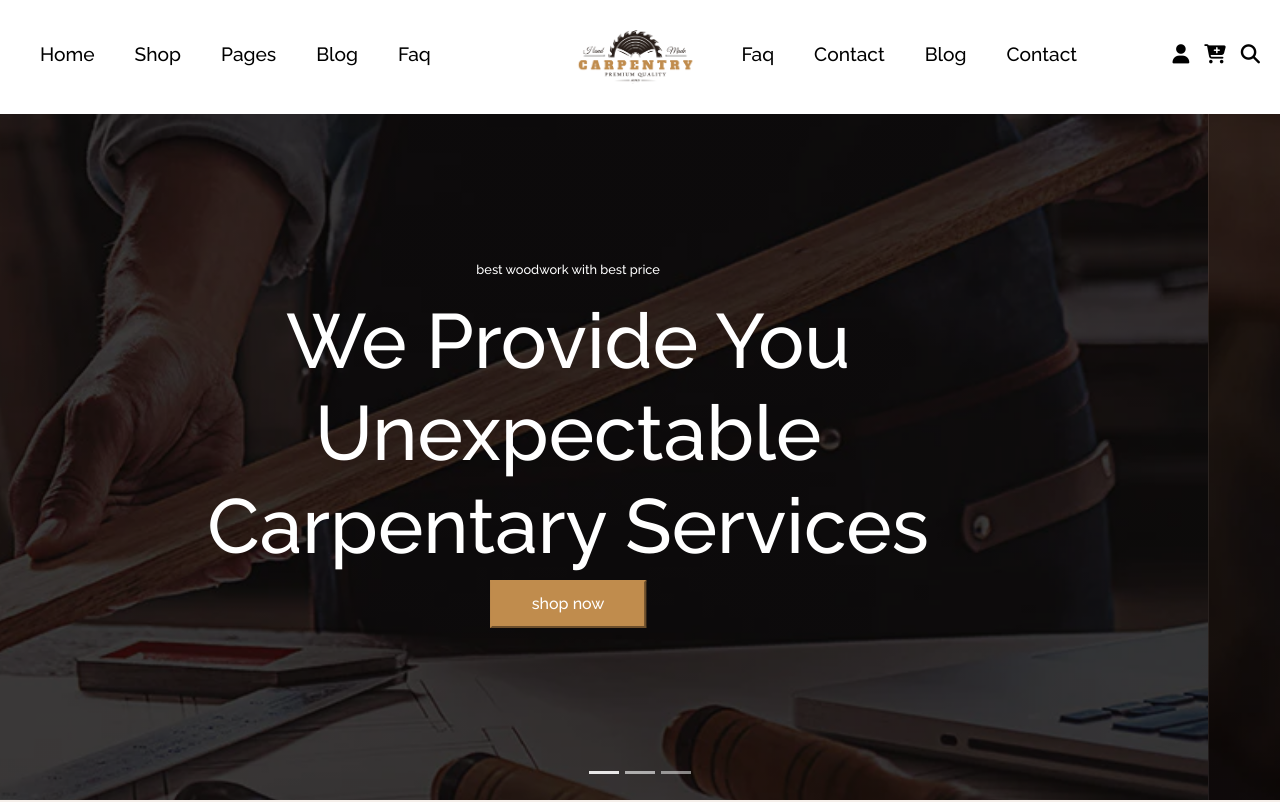
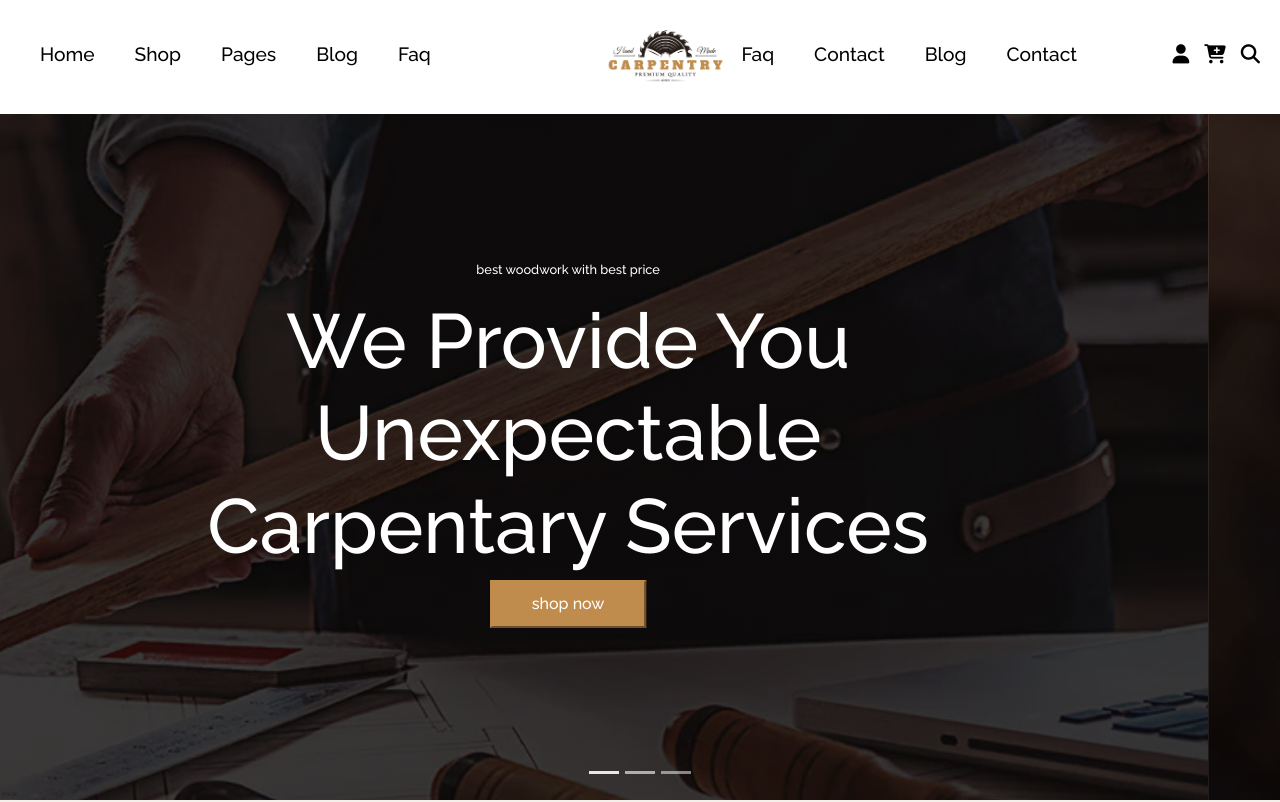
Before and after one commit to Ki-234TechWeb/woodwork, a plain HTML site: page index.html in a window 1280 px wide. Shown: the top 802 px of the page. Drawn offline with nearby package versions, Linux system fonts and the light colour scheme.

Commit message:
Update style.css

```diff
--- a/style.css
+++ b/style.css
@@ -55,7 +55,7 @@ width: 120px;
 margin:0 auto;
 align-self: center;
  justify-self: center;
-transform: translateX(50px);
+transform: translateX(80px);
 }
 
 
```
